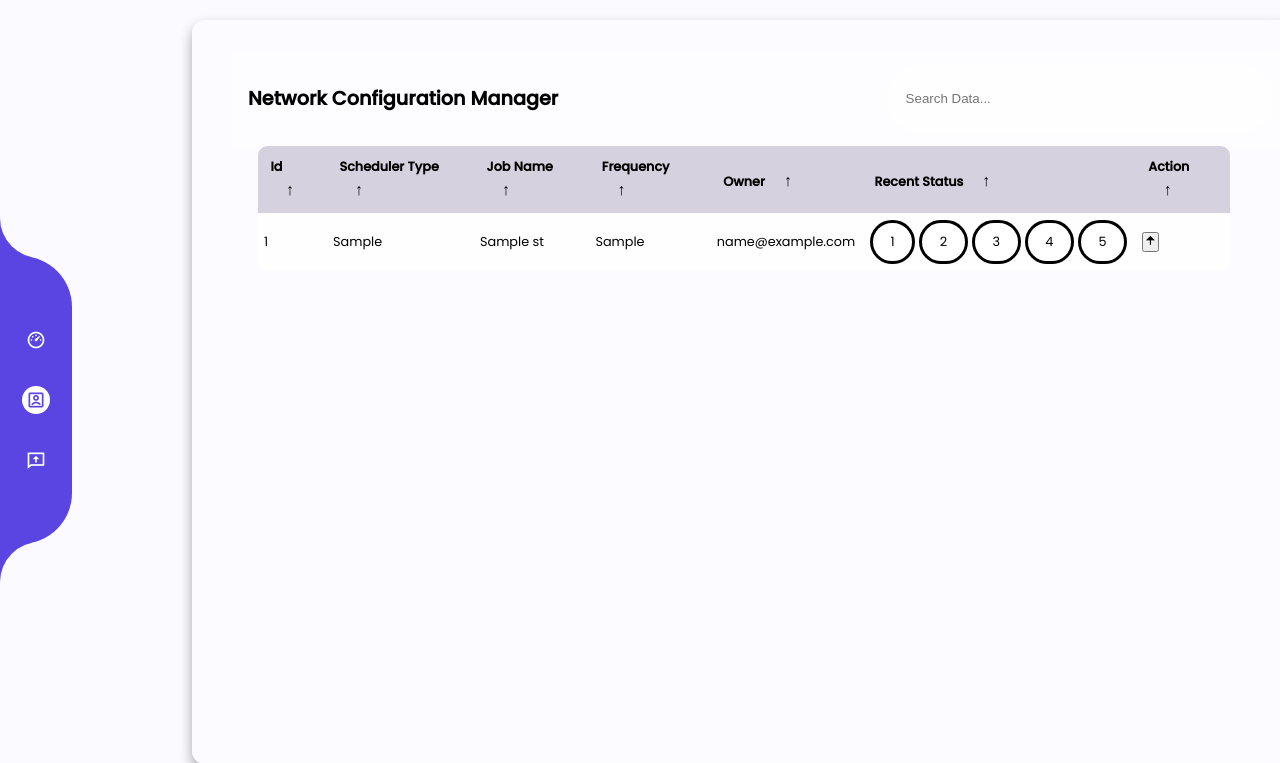
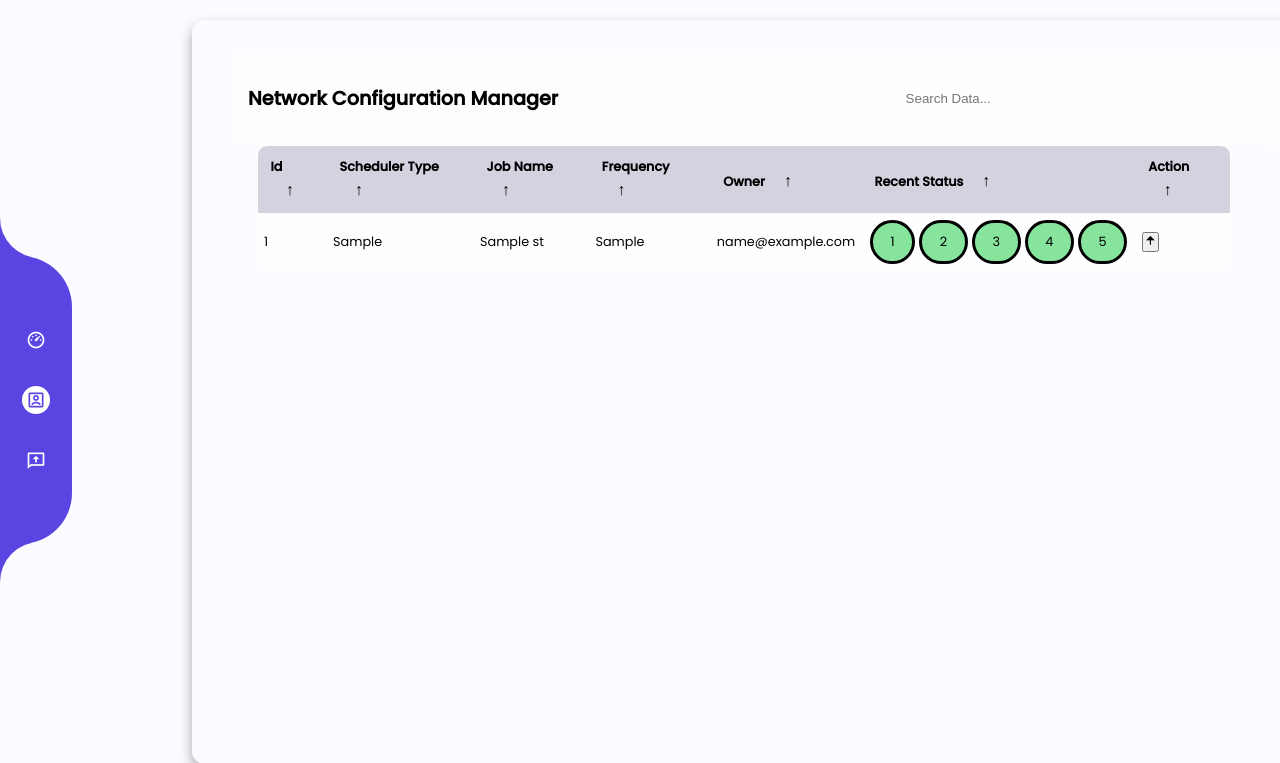
Before and after one commit to FreakyCoder0/tools-and-backupconfig, a Django app: template templates/page1.html in a window 1280 px wide. Shown: the top 763 px of the page. Run offline with Django 4.2, Linux system fonts and the light colour scheme; the template is opened without the code that fills it: most values are stand-ins (such as "Sample title", 1, 10 or a date in 2020).

Commit message:
final commit

```diff
--- a/templates/input.html
+++ b/templates/input.html
@@ -7,7 +7,7 @@
   <meta name="viewport" content="width=device-width, initial-scale=1.0">
   <!--=============== REMIXICONS ===============-->
   <link href="https://cdn.jsdelivr.net/npm/remixicon@2.5.0/fonts/remixicon.css" rel="stylesheet">
-  <title>Tools - NMS project</title>
+  <title>Input Scheduler</title>
   <style>
     .option-fields {
       display: none;
@@ -44,7 +44,7 @@
   </nav>
 
   <section class="container">
-    <header>Tools</header>
+    <header>Input Scheduler</header>
     <form action="input" method="POST" name="harsh">
       {% csrf_token %}
       <div>
--- a/templates/page1.html
+++ b/templates/page1.html
@@ -76,28 +76,28 @@
               <div class="status-buttons">
                 <a {% if sts.logs_data.0.task_id %}href="{% url 'taskpage' sts.logs_data.0.task_id %}" {% endif %}
                   name="task_id" value="{% if sts.logs_data.0 %}{{ sts.logs_data.0.task_id }}{% endif %}" id="task-1"
-                  class="status {% if task_counts >= 1 %}delivered{% else %}pending{% endif %}">
+                  class="status {% if sts.logs_data.0.task_id %}delivered{% else %}pending{% endif %}">
                   <span class="nav__link">1</span>
                 </a>
 
                 <a {% if sts.logs_data.1.task_id %}href="{% url 'taskpage' sts.logs_data.1.task_id %}" {% endif %}
                   name="task_id" value="{% if sts.logs_data.1 %}{{sts.logs_data.1.task_id}}{% endif %} " id="task-2"
-                  class="status {% if task_counts >= 2 %}delivered{% else %}pending{% endif %}"><span
+                  class="status {% if sts.logs_data.1.task_id %}delivered{% else %}pending{% endif %}"><span
                     class="nav__link">2</span>
                 </a>
                 <a {% if sts.logs_data.2.task_id %}href="{% url 'taskpage' sts.logs_data.2.task_id %}" {% endif %}
                   name="task_id" value="{% if sts.logs_data.2 %}{{sts.logs_data.2.task_id}}{% endif %} " id="task-3"
-                  class="status {% if task_counts >= 3 %}delivered{% else %}pending{% endif %}"><span
+                  class="status {% if sts.logs_data.2.task_id %}delivered{% else %}pending{% endif %}"><span
                     class="nav__link">3</span>
                 </a>
                 <a {% if sts.logs_data.3.task_id %}href="{% url 'taskpage' sts.logs_data.3.task_id %}" {% endif %}
                   name="task_id" value="{% if sts.logs_data.3 %}{{sts.logs_data.3.task_id}}{% endif %} " id="task-4"
-                  class="status {% if task_counts >= 4 %}delivered{% else %}pending{% endif %}"><span
+                  class="status {% if sts.logs_data.3.task_id %}delivered{% else %}pending{% endif %}"><span
                     class="nav__link">4</span>
                 </a>
                 <a {% if sts.logs_data.4.task_id %}href="{% url 'taskpage' sts.logs_data.4.task_id %}" {% endif %}
                   name="task_id" value="{% if sts.logs_data.4 %}{{sts.logs_data.4.task_id}}{% endif %} " id="task-5"
-                  class="status {% if task_counts >= 5 %}delivered{% else %}pending{% endif %}"><span
+                  class="status {% if sts.logs_data.4.task_id %}delivered{% else %}pending{% endif %}"><span
                     class="nav__link">5</span>
                 </a>
               </div>
```
Also changed, not shown: NMSapplication/tasks.py (+6 -6 lines), NMSapplication/utils/topology.py (+21 -1 lines), NMSapplication/views.py (+14 -12 lines), templates/taskpage.html (+0 -127 lines).
